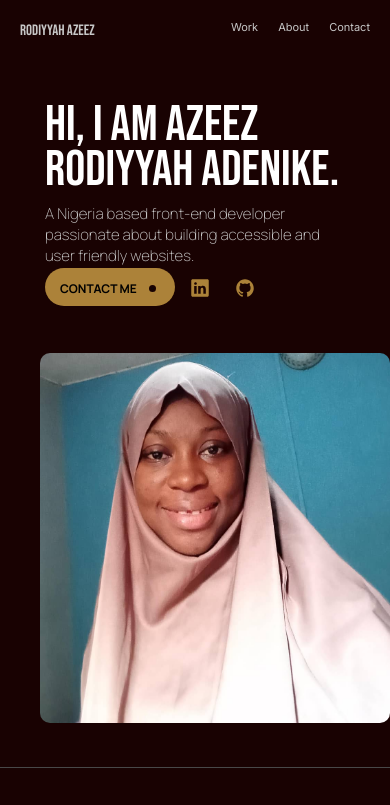
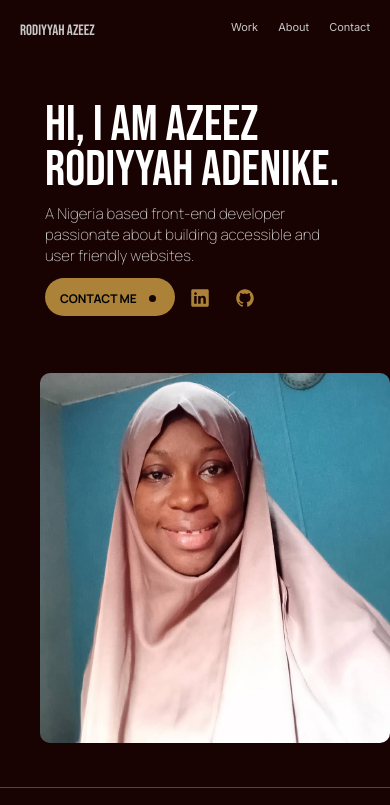
Before and after one commit to Dammynik99/capstone-project, a plain HTML site: page index.html in a window 390 px wide. Shown: the top 805 px of the page. Drawn offline with nearby package versions, Linux system fonts and the light colour scheme.

Commit message:
Update style.css

```diff
--- a/style.css
+++ b/style.css
@@ -678,7 +678,7 @@ nav{
     width: 300px;
     height: 80px
     font-size: 14px;
-    padding-bottom: 20px;
+    padding-bottom: 30px;
 
 }
 .hero button{
@@ -690,8 +690,7 @@ nav{
     height: 370px;
     border-radius: 10px;
     opacity: 1;
-
-
+    margin-top: 20px;
 }
 .project{
     padding: 40px;
```
